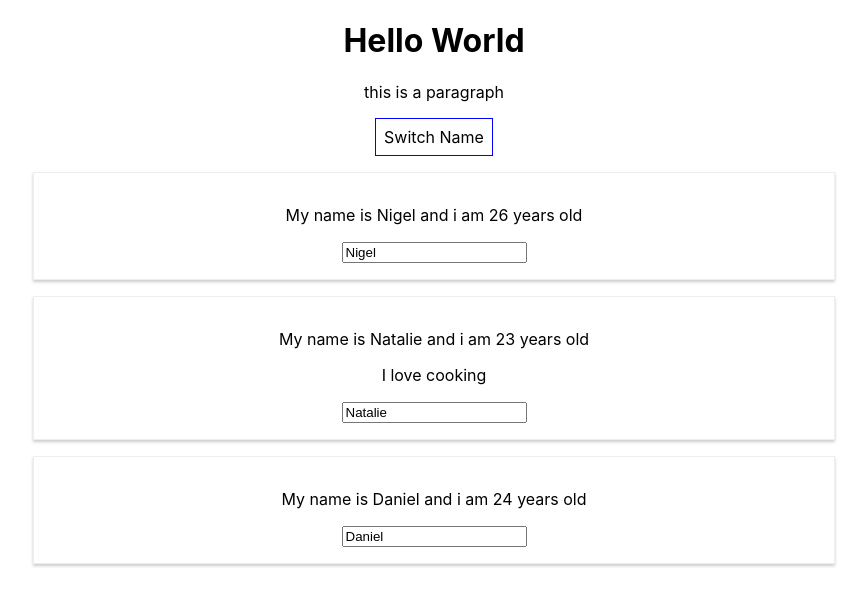
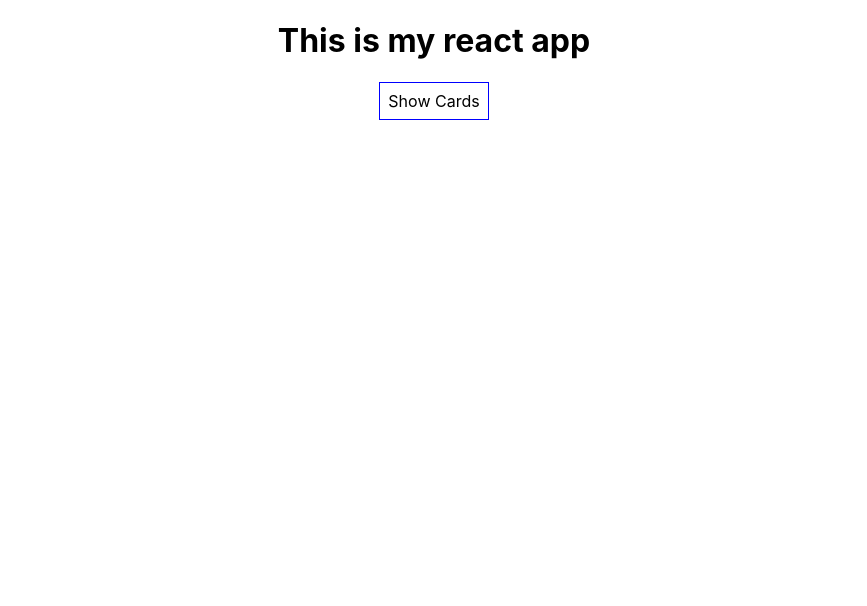
Before and after one commit to nigelreign/react-complete-guide, a React (Create React App) app: page / in a window 1280 px wide. Shown: the top 606 px of the page, without its empty margins (206-1073 px from the left). Built offline with nearby package versions, Linux system fonts and the light colour scheme.

Commit message:
working with lists and conditionals

```diff
--- a/src/App.js
+++ b/src/App.js
@@ -1,40 +1,63 @@
-import React, { useState } from 'react';
+import React, { Component } from 'react';
 import './App.css';
 import Person from './Person/Person';
 
-const App = props => {
-  const [ personState, setPersonState ] = useState(
-    {
-      persons: [
-        { name: "Nigel", age: 26},
-        { name: "Natalie", age: 23},
-        { name: "Daniel", age: 24}
-      ],
-      otherState: 'some state'
-    }
-  );
-  const switchNameHandler = (newName) =>{
-    setPersonState({
+class App extends Component {
+  state = {
+    persons: [
+        { id: '1', name: "Nigel", age: 26},
+        { id: '2', name: "Natalie", age: 23},
+        { id: '3', name: "Daniel", age: 24}
+    ],
+    otherState: 'Some other state',
+    showPersons: false
+  }
+
+  switchNameHandler = (newName) => {
+    this.state({
           persons: [
       { name: newName, age: 26},
       { name: "Natalie", age: 23},
       { name: "Lungani", age: 22}
     ],
-    otherState: personState.otherState
-    });
+    })
   }
 
 // Event handler from an input passed to a componet using props
-  const changeNameHandler = (event) =>{
-    setPersonState({
-          persons: [
-      { name: "Nigel", age: 26},
-      { name: event.target.value, age: 23},
-      { name: "Lungani", age: 22}
-    ],
-    otherState: personState.otherState
+  changeNameHandler = (event, id) =>{
+    const personIndex = this.state.persons.findIndex(p => {
+      return p.id === id;
     });
+
+// It is good practice to not mutate the array directly
+// thats why we are creating a new object
+    const person = { ...this.state.persons[personIndex]};
+
+// assign the new name typed in the input box to the name in the array
+    person.name = event.target.value;
+
+// call the persons array
+    const persons = [...this.state.persons];
+    persons[personIndex] = person;
+
+    this.setState({ persons: persons})
   }
+
+  togglePersonsHandler = () => {
+    const doesShow = this.state.showPersons;
+    this.setState({showPersons: !doesShow});
+  }
+
+  deletePersonHandler = (personIndex) => {
+    // This will create a copy of the array before splicing it
+    // const persons = this.state.persons.slice();
+    const persons = [...this.state.persons];
+    //This removes one element from the array
+    persons.splice(personIndex, 1);
+    this.setState({ persons: persons })
+  }
+
+  render (){
 
   // Inline css styling
   const style = {
@@ -44,29 +67,39 @@
     padding: '8px',
     cursor: 'pointer'
   }
+
+  let persons = null;
+  if(this.state.showPersons){
+    persons = (
+      <div>
+        {/* a loop */}
+        { this.state.persons.map((person, index ) => {
+          return <Person
+            click = {()=> this.deletePersonHandler(index)}
+            name={person.name}
+            age={person.age}
+            // the key property allows react to keep track of changes
+            key={person.id}
+            changed = { (event) => this.changeNameHandler (event, person.id) }
+          />
+        }) }
+    </div>
+    );
+  }
   return (
     // adding external css style sheet
     <div className="App">
-      <h1>Hello World</h1>
-      <p>this is a paragraph</p>
+      <h1>This is my react app</h1>
       {/* using the arrow function to pass data to a function... Not recommended */}
       <button
         style = {style}
-        onClick={() => switchNameHandler('Mbongeni Nkiwane')}>
-          Switch Name
+        onClick={this.togglePersonsHandler}>
+          Show Cards
       </button>
-      <Person name={ personState.persons[0].name }  age={ personState.persons[0].age }/>
-      {/* passing functions as a prop */}
-      {/* using the bind method to pass data to a function... Recommended */}
-      <Person
-        click={ switchNameHandler.bind(this, 'Jogn Cena') }
-        changed = {changeNameHandler}
-        name={ personState.persons[1].name } age={ personState.persons[1].age }>
-           I love cooking
-      </Person>
-      <Person name={ personState.persons[2].name } age={ personState.persons[2].age }/>
+      { persons }
     </div>
   );
   }
+}
 
 export default App;
```
Also changed, not shown: 1 other file (tests, documents, lock files or other folders).
